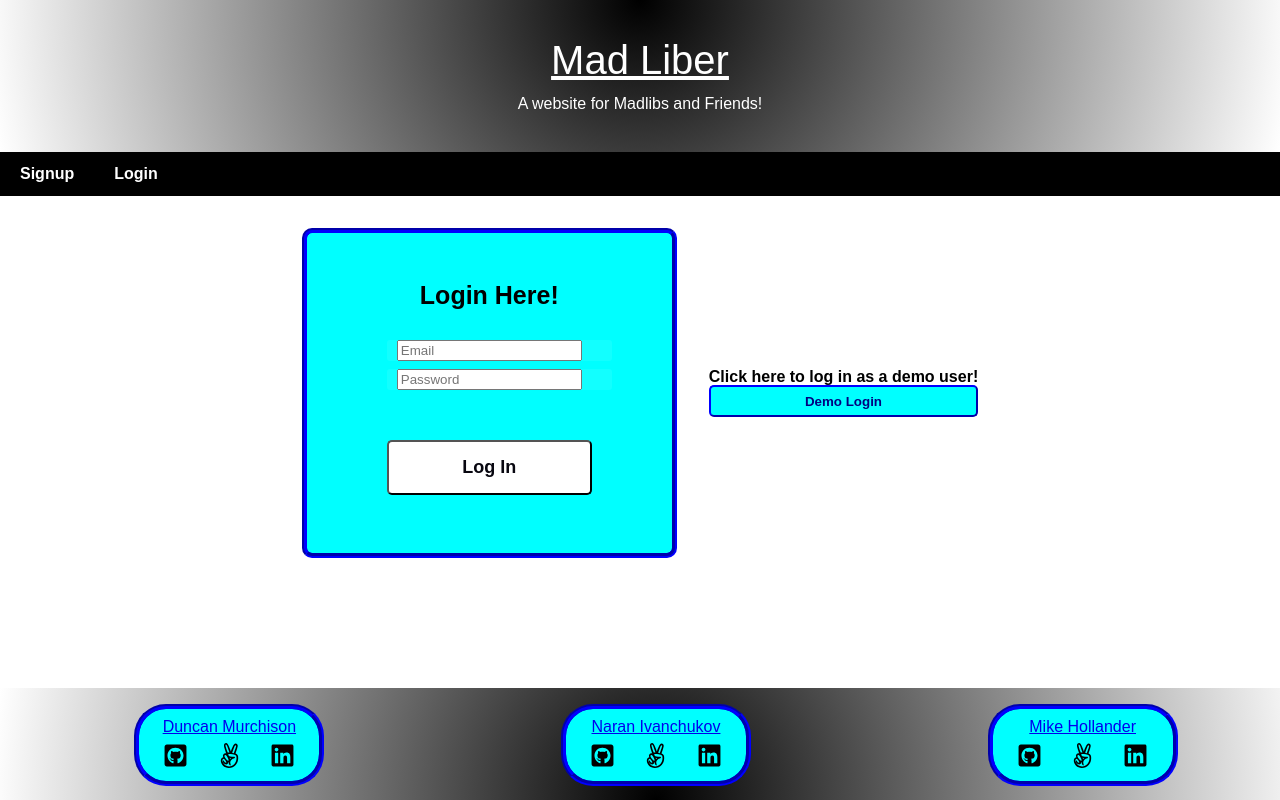
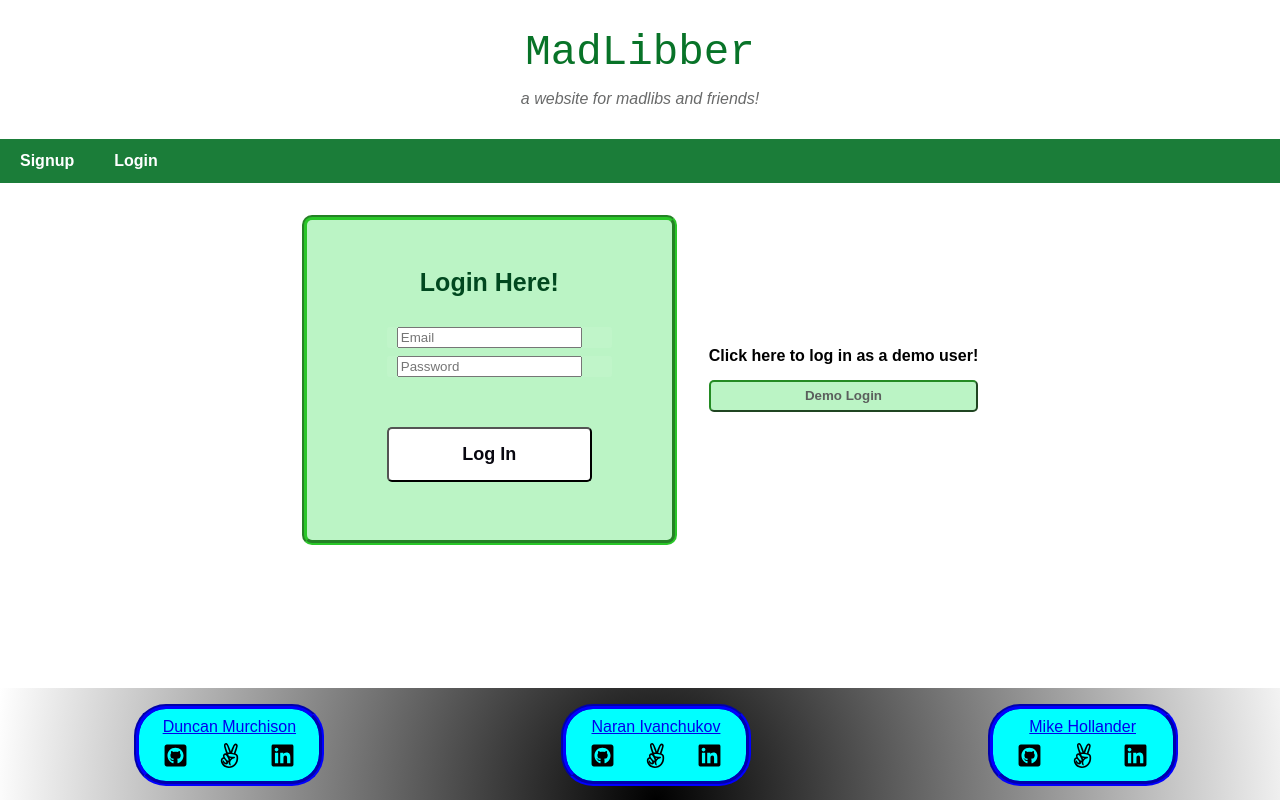
Before and after one commit to dmurchison/madlibs_against_humanity, a React (Create React App) app in the folder frontend/: page /#/login in a window 1280 px wide. Built offline with nearby package versions, Linux system fonts and the light colour scheme.

Commit message:
testing new styles for greenlight

```diff
--- a/frontend/src/components/nav/navbar.jsx
+++ b/frontend/src/components/nav/navbar.jsx
@@ -43,10 +43,10 @@ class NavBar extends React.Component {
       <div className='header-container'>
         <div className='header'>
           <h1 className='header-h1'>
-            <Link className='header-h1-link' to={'/'}>Mad Liber</Link>
+            <Link className='header-h1-link' to={'/'}>MadLibber</Link>
           </h1>
           <br />
-          <p>A website for Madlibs and Friends!</p>
+          <p>a website for madlibs and friends!</p>
         </div>
         <div className='navbar-container'>
           {this.getLinks()}
--- a/frontend/src/stylesheets/madlib.scss
+++ b/frontend/src/stylesheets/madlib.scss
@@ -13,14 +13,19 @@
 .madlib-index-header {
   font-size: xx-large;
   font-family: 'Gill Sans', 'Gill Sans MT', Calibri, 'Trebuchet MS', sans-serif;
-  color: black;
-  text-decoration: underline;
+  color: rgb(91, 95, 93);
+  border-bottom: 0.125rem solid;
   margin-bottom: 1rem;
+}
+
+.madlibs-index-titles a{
+  text-decoration: none;
 }
 
 .madlibs-title-container {
   font-size: x-large;
-  font-family: 'Gill Sans', 'Gill Sans MT', Calibri, 'Trebuchet MS', sans-serif;
+  // font-family: 'Gill Sans', 'Gill Sans MT', Calibri, 'Trebuchet MS', sans-serif;
+  font-family: fantasy;
 }
 
 .madlib-title-link {
@@ -31,18 +36,18 @@
   flex-direction: column;
   border: 5px;
   border-radius: 10px;
-  border-color: aqua;
+  border-color: rgba(11, 190, 8, 0.827);
   border-style: double;
-  background-color: blue;
+  background-color: rgb(7, 98, 24);
   color: white;
   padding: 20px;
-  text-decoration: underline;
   width: 25rem;
+  transition: 325ms;
 }
 .madlib-title-link:hover {
   transform: scale(1.15);
-  background-color: aliceblue;
-  color: darkblue;
+  background-color: white;
+  color: rgb(66, 197, 101);
 }
 
 // .madlib-index-info {
--- a/frontend/src/stylesheets/nav.scss
+++ b/frontend/src/stylesheets/nav.scss
@@ -1,23 +1,34 @@
 // Header
 .header {
-  padding: 2.5rem;
+  padding: 2rem;
   text-align: center;
-  background: radial-gradient(circle at top, rgb(0, 0, 0) 0, rgb(255, 255, 255) 100%);
-  color: white;
+  // background: radial-gradient(circle at top, rgb(64, 179, 106) 0, rgb(27, 125, 57) 100%);
+  // color: white;
 }
 .header h1 {
-  font-size: 40px;
+  font-size: 42.5px;
+  // font-family: 'Segoe UI', Tahoma, Geneva, Verdana, sans-serif;
+  // font-family:'Franklin Gothic Medium', 'Arial Narrow', Arial, sans-serif;
+  font-family: monospace;
 }
 .header-h1-link {
-  color: white;
+  color: rgb(8, 115, 40);
+  text-decoration: none;
+  transition: 325ms;
 }
 .header-h1-link:hover {
-  color: aqua;
+  color: rgb(64, 179, 106);
+}
+
+.header p{
+  font-style: italic;
+  color: rgb(105, 106, 106);
 }
 
 .navbar-container {
   overflow-y: hidden;
-  background-color: black;
+  // background-color: black;
+  background-color: rgb(27, 125, 57);
   position: sticky;
   position: -webkit-sticky;
   top: 0;
@@ -32,6 +43,7 @@
   padding: 14px 20px;
   text-decoration: none;
   font-weight: bold;
+  transition: 325ms;
 }
 .users-madlibs:hover {
   background-color: #ddd;
@@ -47,6 +59,7 @@
   padding: 14px 20px;
   text-decoration: none;
   font-weight: bold;
+  transition: 325ms;
 }
 .create-madlib:hover {
   background-color: #ddd;
@@ -62,6 +75,7 @@
   padding: 14px 20px;
   text-decoration: none;
   font-weight: bold;
+  transition: 325ms;
 }
 .signup:hover {
   background-color: #ddd;
@@ -77,6 +91,7 @@
   padding: 14px 20px;
   text-decoration: none;
   font-weight: bold;
+  transition: 325ms;
 }
 .login:hover {
   background-color: #ddd;
@@ -93,6 +108,7 @@
   padding: 5px;
   width: 75px;
   font-weight: bold;
+  transition: 325ms;
 }
 .logout:hover {
   opacity: 0.8;
@@ -136,6 +152,7 @@
   margin-bottom: 2.5rem;
   width: 10rem;
   text-align: center;
+  transition: 325ms;
 }
 .Duncan:hover, .Naran:hover, .Mike:hover {
   transform: scale(1.25);
--- a/frontend/src/stylesheets/session_forms.scss
+++ b/frontend/src/stylesheets/session_forms.scss
@@ -13,14 +13,17 @@
   border: 5px;
   border-style: groove;
   border-radius: 10px;
-  border-color: blue;
-  background-color: aqua;
+  border-color: rgba(11, 190, 8, 0.827);
+  background-color: rgba(187, 244, 197);
   padding: 5rem;
   height: 10rem;
+  transition: 325ms;
 }
 .login-form:hover {
-  transform: scale(1.05);
-  cursor: crosshair;
+  transform: scale(1.025);
+  // cursor: crosshair;
+  background-color: white;
+  color: rgb(66, 197, 101);
 }
 
 .login-here {
@@ -31,6 +34,7 @@
   margin-bottom: 1.5rem;
   text-align: center;
   font-weight: bold;
+  color: #01481f;
 }
 
 .login-form-email {
@@ -92,12 +96,14 @@
   font-weight: bold;
 }
 .demoLogin-btn {
+  margin-top: 1rem;
   height: 2rem;
-  background-color: aqua;
+  background-color: rgba(187, 244, 197);
   border-radius: 5px;
-  border-color: blue;
-  color: navy;
+  border-color: rgba(5, 118, 3, 0.827);
+  color: rgb(91, 95, 93);
   font-weight: bold;
+  transition: 325ms;
 }
 .demoLogin-btn:hover {
   transform: scale(1.05);
```
